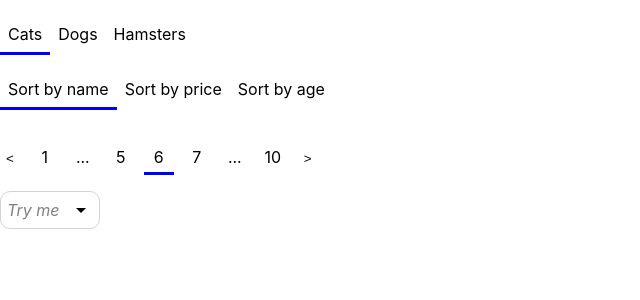
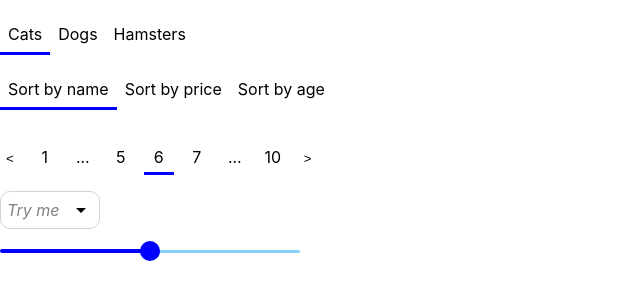
Before and after one commit to DenysP0litov/toolkit, a React (Create React App) app: page / in a window 1280 px wide. Shown: the top 300 px of the page, without its empty margins (0-640 px from the left). Built offline with nearby package versions, Linux system fonts and the light colour scheme.

Commit message:
Created slider

```diff
--- a/src/components/select/select.scss
+++ b/src/components/select/select.scss
@@ -1,6 +1,7 @@
 .select {
     display: inline-block;
     width: 100px;
+    position: relative;
 
     &__field {
         display: flex;
@@ -28,16 +29,21 @@
     }
 
     &__list {
+        position: absolute;
         box-sizing: border-box;
         width: 100%;
         margin: 0;
         padding: 6px;
 
+        background-color: white;
         border-radius: 10px;
         box-shadow: 4px 4px 4px 0px rgba(0,0,0,0.66);
 
+        z-index: 1;
+
         list-style: none;
         display: none;
+
 
         &-item {
             &:hover {
--- /dev/null
+++ b/src/components/slider/index.ts
@@ -0,0 +1,2 @@
+import './slider.scss'
+export * from './slider'
--- /dev/null
+++ b/src/components/slider/slider.scss
@@ -0,0 +1,30 @@
+.slider {
+    margin-top: 20px;
+    display: flex;
+    align-items: center;
+    width: 300px;
+    position: relative;
+
+    &__filled-bar {
+        height: 4px;
+        width: 90%;
+        background-color: blue;
+        border-radius: 2px;
+    }
+
+    &__empty-bar {
+        height: 3px;
+        width: 10%;
+        background-color: lightskyblue;
+        border-radius: 2px;
+    }
+
+    &__point {
+        position: absolute;
+        left: calc(90% - 10px);
+        height: 20px;
+        width: 20px;
+        border-radius: 10px;
+        background-color: blue;
+    }
+}
--- /dev/null
+++ b/src/components/slider/slider.tsx
@@ -0,0 +1,93 @@
+import React, { useEffect, useState } from 'react'
+
+type Props = {
+  value?: number
+  onChange: (newValue: number) => void
+}
+
+export const Slider: React.FC<Props> = ({ value = 0.5, onChange }) => {
+  const slider = React.useRef<HTMLDivElement>(null)
+  const point = React.useRef<HTMLDivElement>(null)
+  const [position, setPosition] = useState(0)
+
+    useEffect(() => {
+      setPosition(value * (slider.current!.clientWidth - point.current!.clientWidth))
+    }, [])
+
+    useEffect(() => {
+      onChange(position / (slider.current!.clientWidth - point.current!.clientWidth))
+    })
+
+    const catchPoint = (event: React.MouseEvent) => {
+    const shiftX = event.clientX - point.current!.getBoundingClientRect().left
+    const movePoint = (moveEvent: React.MouseEvent) => {
+      const newPosition =
+        moveEvent.clientX -
+        shiftX -
+        slider.current!.getBoundingClientRect().left
+      const rightEdge = slider.current!.clientWidth - point.current!.clientWidth
+
+      if (newPosition < 0) {
+        setPosition(0)
+      } else if (newPosition > rightEdge) {
+        setPosition(rightEdge)
+      } else {
+        setPosition(newPosition)
+      }
+
+      console.log(
+        position / (slider.current!.clientWidth - point.current!.clientWidth)
+      )
+    }
+
+    const putPoint = (event: React.MouseEvent) => {
+      document.removeEventListener('mousemove', movePoint)
+      document.removeEventListener('mouseup', putPoint)
+    }
+
+    document.addEventListener('mousemove', movePoint)
+    document.addEventListener('mouseup', putPoint)
+  }
+
+  const setPoint = (event: React.MouseEvent) => {
+    const newPosition =
+      event.clientX -
+      point.current!.clientWidth / 2 -
+      slider.current!.getBoundingClientRect().left
+    const rightEdge = slider.current!.clientWidth - point.current!.clientWidth
+
+    if (newPosition < 0) {
+      setPosition(0)
+    } else if (newPosition > rightEdge) {
+      setPosition(rightEdge)
+    } else {
+      setPosition(newPosition)
+    }
+  }
+
+  return (
+    <div ref={slider} className="slider" onClick={(event) => setPoint(event)}>
+      <div
+        ref={point}
+        className="slider__point"
+        onMouseDown={(event) => catchPoint(event)}
+        style={{
+          left: position + 'px',
+        }}
+        onDragStart={() => false}
+      />
+      <div
+        className="slider__filled-bar"
+        style={{
+          width: `${position + 10}px`,
+        }}
+      />
+      <div
+        className="slider__empty-bar"
+        style={{
+          width: `calc(100% - ${position}px)`,
+        }}
+      />
+    </div>
+  )
+}
--- a/src/pages/pets-catalog/pets-catalog.tsx
+++ b/src/pages/pets-catalog/pets-catalog.tsx
@@ -1,5 +1,6 @@
 import { Pagination } from 'components/pagination'
 import { Select } from 'components/select'
+import { Slider } from 'components/slider'
 import { Tabs } from 'components/tabs'
 import { useState } from 'react'
 
@@ -22,6 +23,7 @@ export const PetsCatalog = () => {
   const [sortType, setSortType] = useState(sortTypes[0].value)
   const [page, setPage] = useState(6)
   const [select, setSelect] = useState('')
+  const [sliderValue, setSlider] = useState(0.5)
   const pagesCount = 10
 
   return (
@@ -34,6 +36,7 @@ export const PetsCatalog = () => {
         onChange={setPage}
       />
       <Select title='Try me' currentValue={select} values={selects} onChange={setSelect}/>
+      <Slider value={sliderValue} onChange={setSlider}/>
     </>
   )
 }
```
